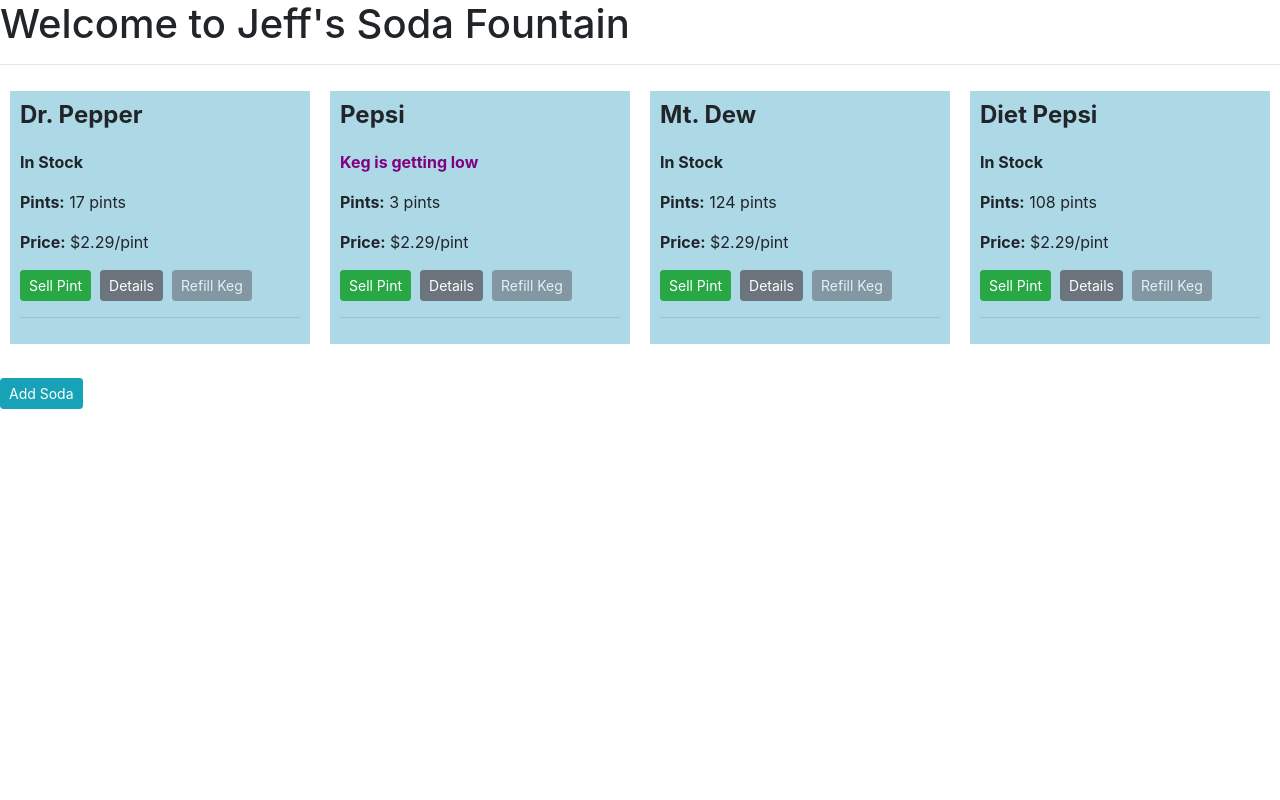
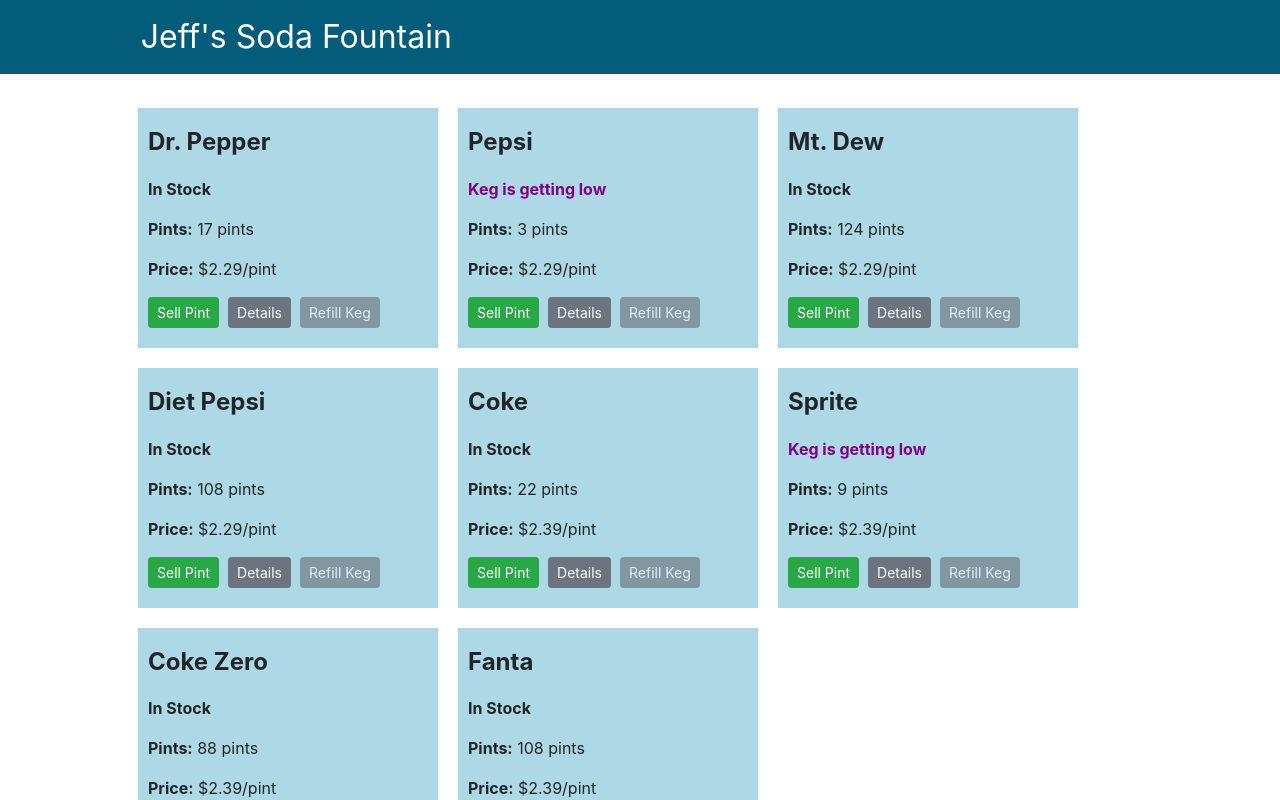
Before and after one commit to jeffdinsmore/Soda-Fountain-Redux, a React (Create React App) app: page / in a window 1280 px wide. Shown: the top 800 px of the page. Built offline with nearby package versions, Linux system fonts and the light colour scheme.

Commit message:
updated visuals on cards

```diff
--- a/package.json
+++ b/package.json
@@ -13,6 +13,7 @@
     "react-redux": "^7.1.3",
     "react-scripts": "3.2.0",
     "redux": "^4.0.5",
+    "styled-components": "^5.3.0",
     "web-vitals": "^0.2.4"
   },
   "scripts": {
--- a/src/components/App.js
+++ b/src/components/App.js
@@ -1,13 +1,20 @@
 import React from 'react';
 import Header from './Header';
 import SodaControl from './SodaControl';
+import styled from 'styled-components';
 
+const MainBody = styled.section`
+  margin-left: 10%;
+  margin-right: 10%;
+`;
 
 function App() {
   return (
     <React.Fragment>
       <Header />
+      <MainBody>
       <SodaControl />
+      </MainBody>
     </React.Fragment>
   );
 }
--- a/src/components/EditSodaForm.js
+++ b/src/components/EditSodaForm.js
@@ -21,7 +21,7 @@
     <React.Fragment>
       <ReusableForm
         formSubmissionHandler={handleEditSodaFormSubmission}
-        buttonText="Update Soda"
+        buttonText="Submit"
         soda={soda} />
     </React.Fragment>
   );
--- a/src/components/Header.js
+++ b/src/components/Header.js
@@ -1,10 +1,27 @@
 import React from "react";
+import styled from 'styled-components';
+import Navbar from 'react-bootstrap/Navbar';
+import Nav from 'react-bootstrap/Nav';
+
+const SodaHeader = styled.section`
+  // font-size: 62px;
+  // background-color: lightGray;
+  // text-align: center;
+  // margin-top: 20px;
+  // padding: 36px 0px 16px 0px;
+  // border-radius: 20px;
+
+`;
 
 function Header(){
   return (
     <React.Fragment>
-    <h1>Welcome to Jeff's Soda Fountain</h1>
-    <hr />
+      {/* <SodaHeader> */}
+      <Navbar className="nav-bar">
+      <Navbar.Brand href="/" to="/" className="nav-barBrand" style={{color:"white"}}>Jeff's Soda Fountain</Navbar.Brand>
+      </Navbar>
+      {/* </SodaHeader> */}
+      <br />
     </React.Fragment>
   );
 }
--- a/src/components/ReusableForm.js
+++ b/src/components/ReusableForm.js
@@ -5,6 +5,8 @@
   let formHandle;
   if (props.soda) {
     formHandle = <form onSubmit={props.formSubmissionHandler}>
+      <div className="form-container">
+        <h2>Update Soda</h2>
           <label htmlFor="name">Name</label>
           <br />
           <input className="field"
@@ -32,7 +34,7 @@
             defaultValue={props.soda.sugarContent}
             required='required' />
           <br />
-      <label htmlFor="name">Pints</label>
+          <label htmlFor="name">Pints (Quantity)</label>
           <br />
           <input className="field"
             type='number'
@@ -41,7 +43,7 @@
             defaultValue={props.soda.pints}
             required='required' />
           <br></br>
-      <label htmlFor="name">Price</label>
+          <label htmlFor="name">Price Per Pint</label>
           <br />
           <input className="field"
             type='text'
@@ -51,35 +53,46 @@
             required='required' />
           <br></br>
           <button className="btn btn-success btn-sm" type='submit'>{props.buttonText}</button>
+        </div>
     </form>
   } else {
     formHandle = <form onSubmit={props.formSubmissionHandler}>
+      <div className="form-container">
+        <h2>Add New Soda</h2>
       <label htmlFor="name">Name</label>
         <br />
         <input className="field"
           type='text'
           name='name'
-        placeholder='Soda Name'
+          placeholder='Soda name'
           required='required' />
         <br></br>
+        <label htmlFor="brand">Brand</label>
+        <br />
         <input className="field"
           type='text'
           name='brand'
-        placeholder='Brand'
+          placeholder='Brand name'
           required='required' />
         <br></br>
+        <label htmlFor="sugarContent">Sugar Content</label>
+        <br />
         <input className="field"
           type='text'
           name='sugarContent'
-        placeholder='List sugar content'
+          placeholder='Sugar content per pint'
           required='required' />
         <br></br>
+        <label htmlFor="pints">Pints</label>
+        <br />
         <input className="field"
           type='number'
           name='pints'
-        placeholder='Total pints'
+          placeholder='Pints quantity'
           required='required' />
         <br></br>
+        <label htmlFor="price">Price</label>
+        <br />
         <input className="field"
           type='text'
           name='price'
@@ -87,11 +100,13 @@
           required='required' />
         <br></br>
         <button className="btn btn-success btn-sm" type='submit'>{props.buttonText}</button>
+      </div>
     </form>
   }
   return (
     <React.Fragment>
       {formHandle}
+      <hr />
     </React.Fragment>
   );
 }
--- a/src/components/Soda.js
+++ b/src/components/Soda.js
@@ -41,7 +41,6 @@
       {sellButton}&nbsp;&nbsp;
       {detailsButton}&nbsp;&nbsp;
       {refillKeg}&nbsp;&nbsp;
-      <hr />
     </React.Fragment>
   )
 }
--- a/src/components/SodaControl.js
+++ b/src/components/SodaControl.js
@@ -103,7 +103,8 @@
       <React.Fragment>
         {currentlyVisibleState}
         <br></br>
-        <button className="btn btn-info btn-sm" onClick={this.handleClick}>{buttonText}</button>
+        <button style={{marginLeft: "10px"}} className="btn btn-info btn-sm" onClick={this.handleClick}>{buttonText}</button>
+        <br /><br /><br />
       </React.Fragment>
     );
   }
--- a/src/components/SodaDetail.js
+++ b/src/components/SodaDetail.js
@@ -5,7 +5,8 @@
   const { soda, onClickingDelete } = props;
   return (
     <React.Fragment>
-      <h1>Soda Detail</h1>
+      <div class="flex-container">
+      <div><h2>Soda Detail</h2>
       <p><strong>Soda:</strong> {soda.name}</p>
       <p><strong>Brand:</strong> {soda.brand}</p>
       <p><strong>Sugar Content:</strong> {soda.sugarContent}g per pint</p>
@@ -13,6 +14,8 @@
       <p><strong>Price:</strong> {soda.price}/pint</p>
       <button className="btn btn-success btn-sm" onClick={ props.onClickingEdit }>Update Soda</button>&nbsp;&nbsp;
       <button className="btn btn-danger btn-sm" onClick={()=> onClickingDelete(soda.id) }>Remove Soda</button>
+      </div>
+      </div>
       <hr/>
     </React.Fragment>
   );
--- a/src/components/SodaList.js
+++ b/src/components/SodaList.js
@@ -6,11 +6,8 @@
   console.log("props2", props);
   return (
     <React.Fragment>
-      {/* <div className="row row-cols-1 row-cols-sm-1 row-cols-md-2 row-cols-lg-3 row-cols-xl-3"> */}
       <div class="flex-container">
         {Object.values(props.sodaList).map((soda) =>
-          // <div className="col mb-4">
-          //   <div className="card shadow-lg h-200 text-left" style={{ backgroundColor: "#eee222" }}>
           <div>
               <Soda
                 whenSodaClicked={props.onSodaSelection}
@@ -25,9 +22,9 @@
                 whenSodaRefillClicked={props.onClickingRefill}
               />
           </div>
-          // </div>
         )}
       </div>
+      <hr />
     </React.Fragment>
   );
 }
--- a/src/index.css
+++ b/src/index.css
@@ -29,21 +29,41 @@
   flex-wrap: wrap;
   /* background-color: DodgerBlue; */
 }
-
+.form-container {
+  /* background-color: #f1f1f1; */
+  width: 400px;
+  margin: 10px;
+  padding: 20px 10px 20px 10px;
+  background-color: lightblue;
+}
 .flex-container > div {
-  background-color: #f1f1f1;
+  /* background-color: #f1f1f1; */
   width: 300px;
   margin: 10px;
-  padding: 10px;
+  padding: 20px 10px 20px 10px;
   background-color: lightblue;
   /* text-align: center; */
   /* line-height: 75px; */
   /* font-size: 30px; */
 }
+.nav-bar {
+  background-color: rgb(3, 93, 122);
+  /* font-size: 32px; */
+}
+.nav-barBrand {
+  margin-left: 10%;
+  color: white;
+  font-size:32px;
+}
 
 @media screen and (max-width: 816px) {
   .flex-container > div {
     width: 400px;
+  }
+}
+@media screen and (max-width: 816px) {
+  .nav-barBrand {
+    font-size: 28px;
   }
 }
 /* .btn-success{
--- a/src/reducers/soda-list-reducer.js
+++ b/src/reducers/soda-list-reducer.js
@@ -4,31 +4,67 @@
   "1": {
     name: "Dr. Pepper",
     brand: "Pepsi",
-    sugarContent: "59",
+    sugarContent: "52",
     pints: "17",
     price: "2.29",
-    id: "1"},
+    id: "1"
+  },
   "2": {
     name: "Pepsi",
     brand: "Pepsi",
-    sugarContent: "55",
+    sugarContent: "48",
     pints: "3",
     price: "2.29",
-    id: "2"},
+    id: "2"
+  },
   "3": {
     name: "Mt. Dew",
     brand: "Pepsi",
     sugarContent: "64",
     pints: "124",
     price: "2.29",
-    id: "3"},
+    id: "3"
+  },
   "4": {
     name: "Diet Pepsi",
     brand: "Pepsi",
     sugarContent: "0",
     pints: "108",
     price: "2.29",
-    id: "4"}
+    id: "4"
+  },
+  "5": {
+    name: "Coke",
+    brand: "Coca-Cola",
+    sugarContent: "56",
+    pints: "22",
+    price: "2.39",
+    id: "5"
+  },
+  "6": {
+    name: "Sprite",
+    brand: "Coca-Cola",
+    sugarContent: "44",
+    pints: "9",
+    price: "2.39",
+    id: "6"
+  },
+  "7": {
+    name: "Coke Zero",
+    brand: "Coca-Cola",
+    sugarContent: "0",
+    pints: "88",
+    price: "2.39",
+    id: "7"
+  },
+  "8": {
+    name: "Fanta",
+    brand: "Coca-Cola",
+    sugarContent: "59",
+    pints: "108",
+    price: "2.39",
+    id: "8"
+  }
 }
 
 export default (state = defaultState, action) => {
```
Also changed, not shown: 2 other files (tests, documents, lock files or other folders). Lines whose indentation alone changed are shown as unchanged.
